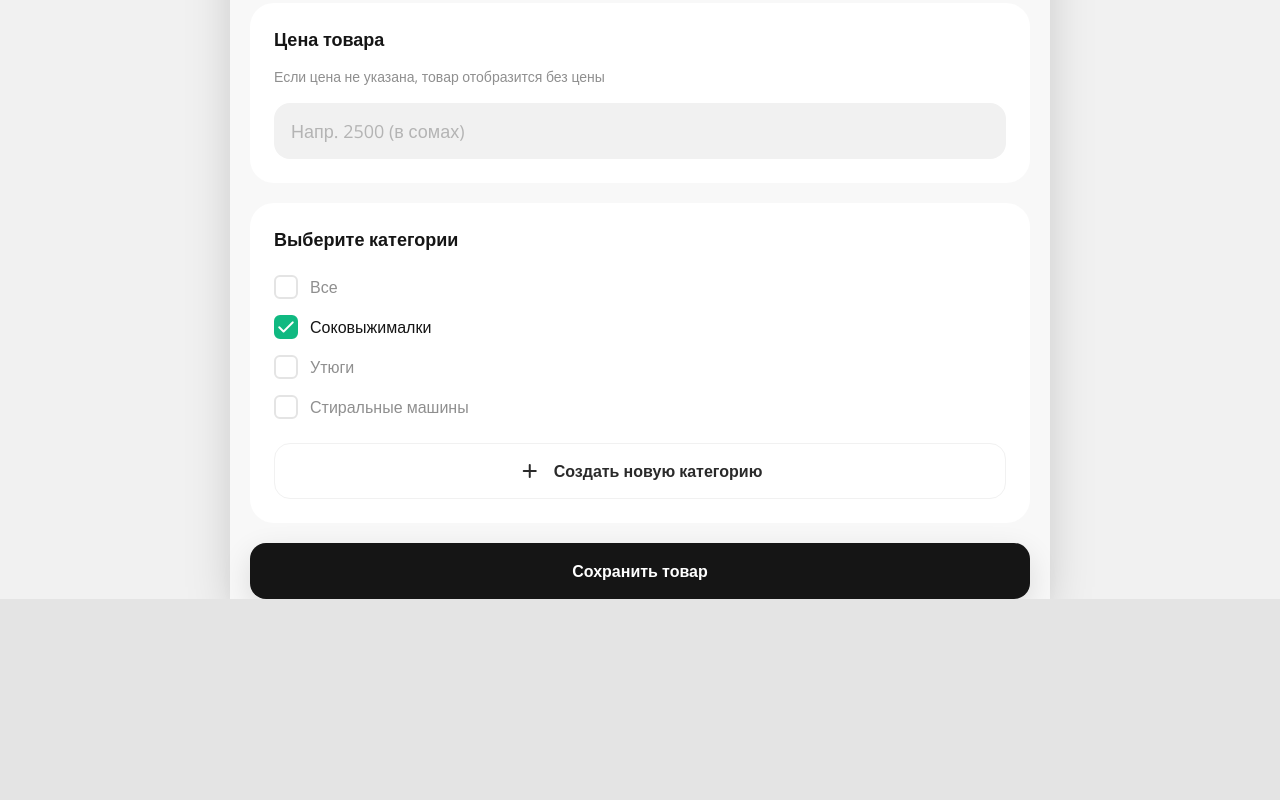
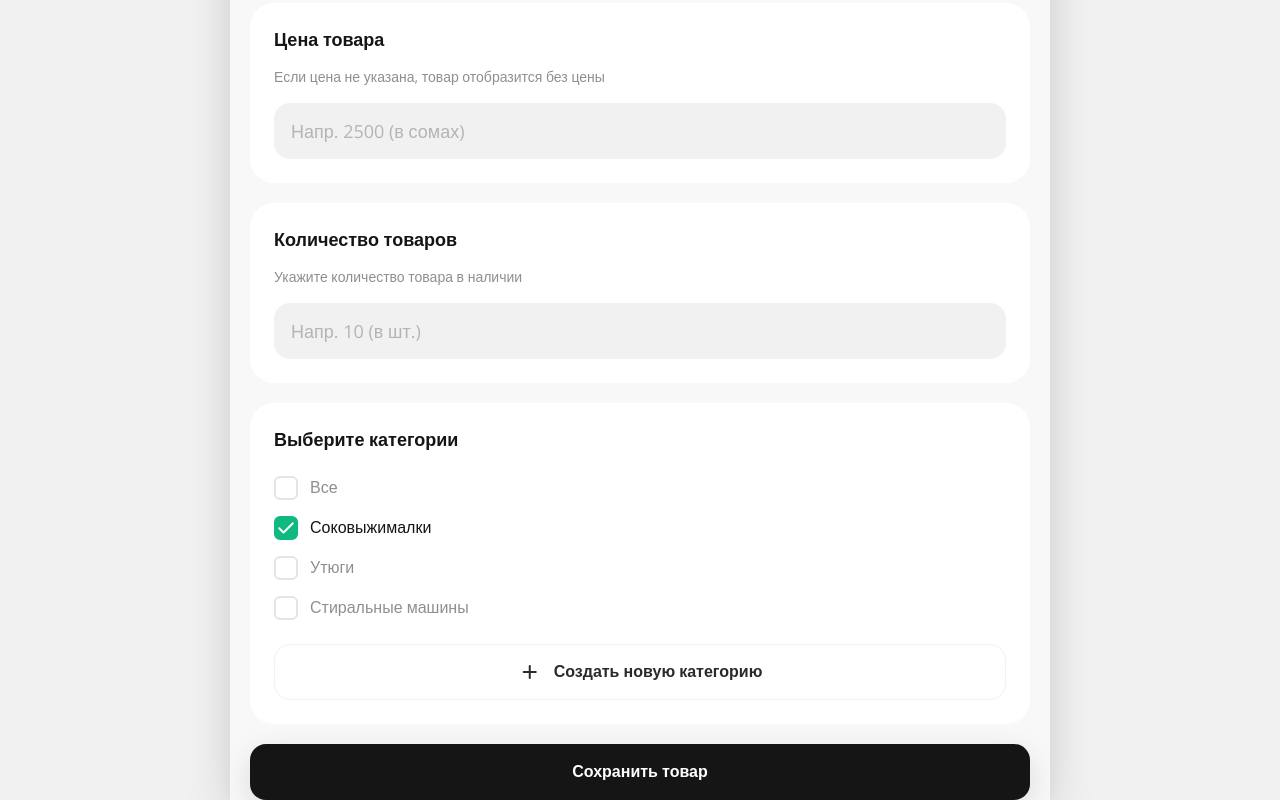
Before and after one commit to baybechara/satu-kg-admin, a React (Vite) app: page /add-product in a window 1280 px wide. Shown: the part 891-1691 px from the top of the page. Before the commit the page ends 1490 px from the top, so only its background shows below. Built offline with nearby package versions, Linux system fonts and the light colour scheme.

Commit message:
feat: add product quantity field to AddProductPage

```diff
--- a/src/pages/AddProductPage.jsx
+++ b/src/pages/AddProductPage.jsx
@@ -95,6 +95,19 @@ export default function AddProductPage() {
           />
         </section>
 
+        {/* Количество */}
+        <section className="form-card">
+          <h2 className="form-label">Количество товаров</h2>
+          <p className="form-hint -mt-2">
+            Укажите количество товара в наличии
+          </p>
+          <input
+            type="text"
+            className="form-input"
+            placeholder="Напр. 10 (в шт.)"
+          />
+        </section>
+
         {/* Категории */}
         <section className="form-card">
           <h2 className="form-label">Выберите категории</h2>
```
